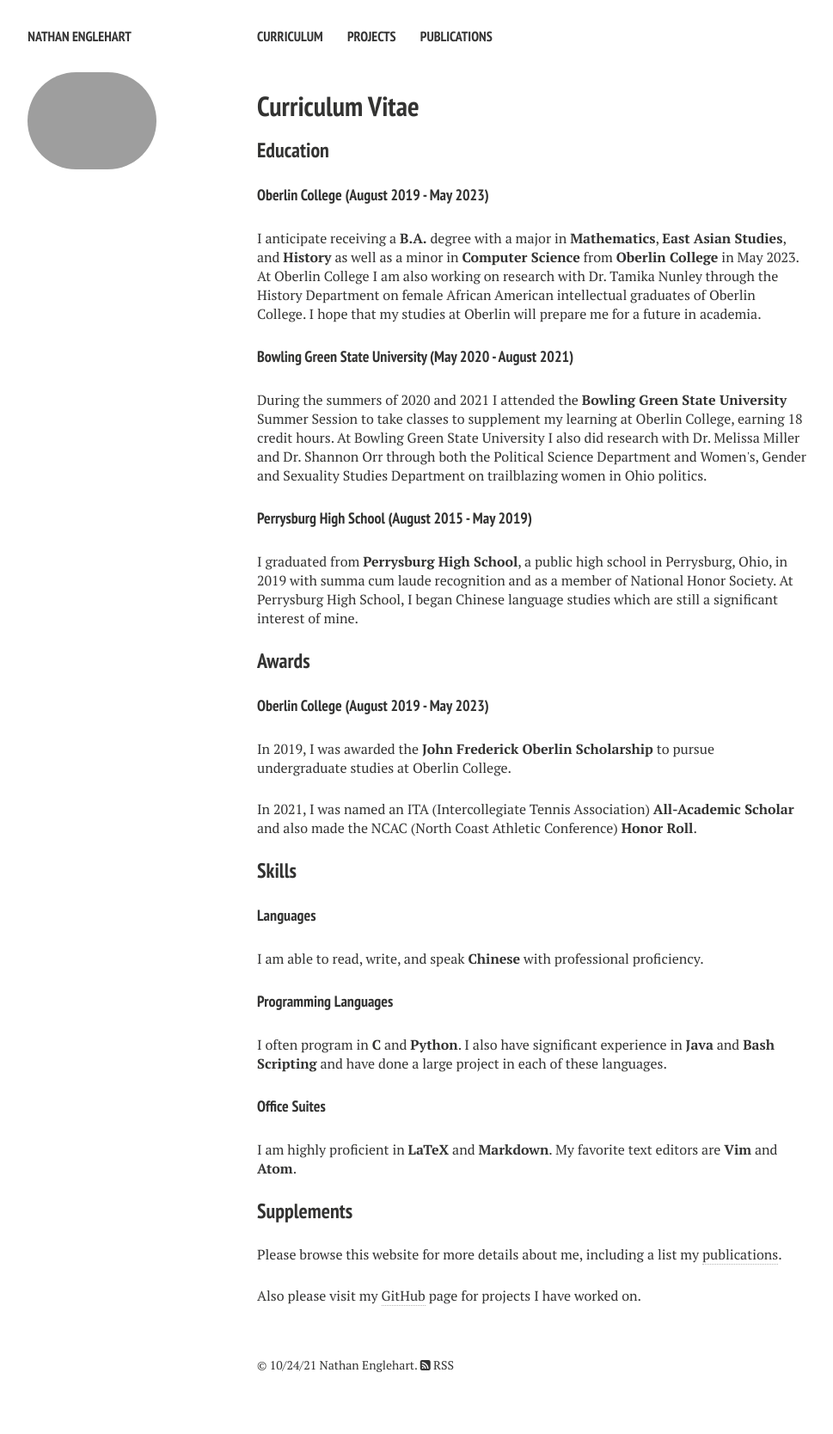
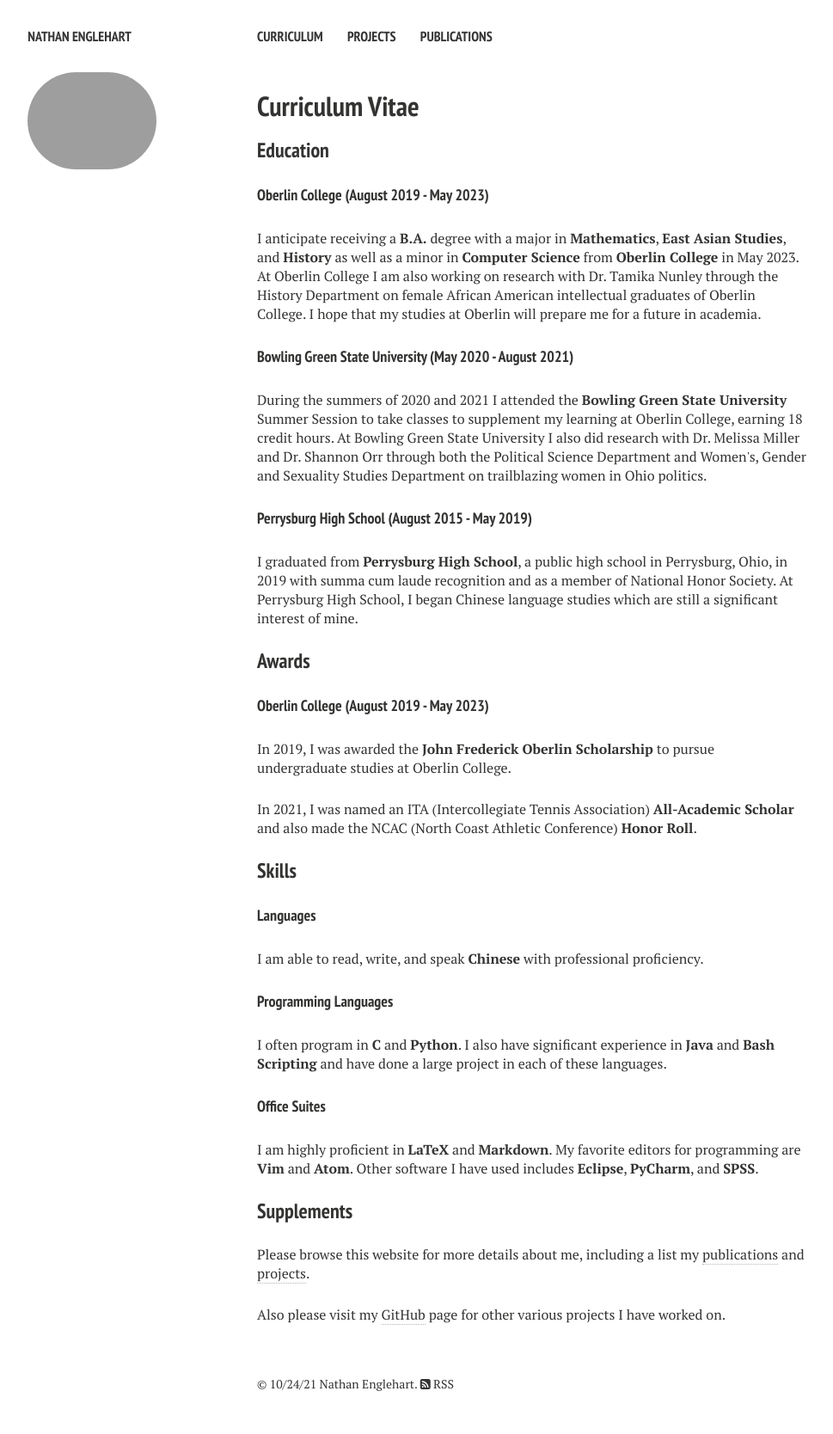
Before and after one commit to nathanenglehart/nathanenglehart.github.io, a Jekyll site: the page built from cv.md, in a window 1280 px wide. Shown: the whole page at 86% size, without its empty margins (21-990 px from the left). Built offline with Jekyll 4.4.1, drawn with Linux system fonts in a browser that asks for light colours; nearby versions of some CDN libraries; before the commit the page ends 1646 px from its top, so only the background shows below that.

Commit message:
Update cv.html

```diff
--- a/_layouts/cv.html
+++ b/_layouts/cv.html
@@ -80,13 +80,13 @@
 
       <h4>Office Suites</h4>
 
-      <p class="paragraph">I am highly proficient in <strong>LaTeX</strong> and <strong>Markdown</strong>. My favorite text editors are <strong>Vim</strong> and <strong>Atom</strong>.</p>
+      <p class="paragraph">I am highly proficient in <strong>LaTeX</strong> and <strong>Markdown</strong>. My favorite editors for programming are <strong>Vim</strong> and <strong>Atom</strong>. Other software I have used includes <strong>Eclipse</strong>, <strong>PyCharm</strong>, and <strong>SPSS</strong>.</p>
 
       <h3>Supplements</h3>
 
-      <p style="padding-bottom: 1.625rem;" class="paragraph">Please browse this website for more details about me, including a list my <a style="color: #343434; text-decoration: none; border-bottom: 1px dotted #b3b3b3;" href="/publications/">publications</a>.</p>
+      <p style="padding-bottom: 1.625rem;" class="paragraph">Please browse this website for more details about me, including a list my <a style="color: #343434; text-decoration: none; border-bottom: 1px dotted #b3b3b3;" href="/publications/">publications</a> and <a style="color: #343434; text-decoration: none; border-bottom: 1px dotted #b3b3b3;" href="/projects/">projects</a>.</p>
 
-      <p class="paragraph">Also please visit my <a style="color: #343434; text-decoration: none; border-bottom: 1px dotted #b3b3b3;" href="https://github.com/nathanenglehart">GitHub</a> page for projects I have worked on.</p>
+      <p class="paragraph">Also please visit my <a style="color: #343434; text-decoration: none; border-bottom: 1px dotted #b3b3b3;" href="https://github.com/nathanenglehart">GitHub</a> page for other various projects I have worked on.</p>
 
 
 
```
